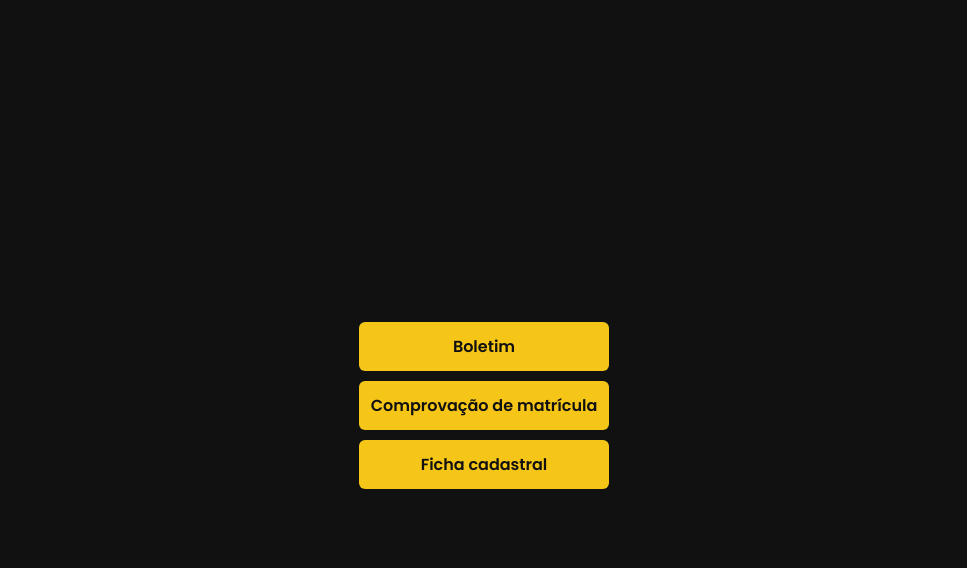
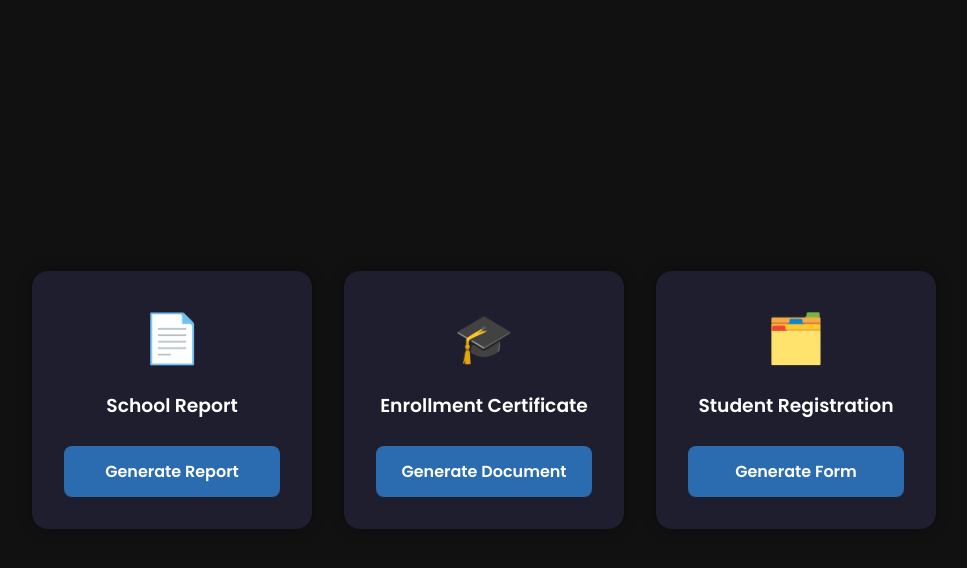
Before and after one commit to EduardoRibeiroOl/Student-page, a Flask app: page /reports in a window 1280 px wide. Shown: the top 568 px of the page, without its empty margins (156-1123 px from the left). Run offline with Flask 3, Linux system fonts and the light colour scheme.

Commit message:
salvar por causa do pc

```diff
--- a/app.py
+++ b/app.py
@@ -7,6 +7,7 @@ from reportlab.pdfgen import canvas
 from reportlab.lib.styles import getSampleStyleSheet, ParagraphStyle
 from reportlab.platypus import SimpleDocTemplate, Paragraph, Spacer, Table, TableStyle
 from reportlab.lib import colors
+import io
 
 import datetime
 import mysql.connector
@@ -28,7 +29,8 @@ Session(app)
 
 @app.route("/")
 def route():
-    return render_template("homepage.html")
+    return redirect("/reports")
+   # return render_template("homepage.html")
 
 
 @app.route("/home")
@@ -112,11 +114,29 @@ def reports():
 
         if request.form.get("registration") == "registration":
 
-            return redirect("/studantpage")
+            folder = "pdf"
+            caminho_pdf = os.path.join(folder, "relatorio.pdf")
+
+
+            doc = canvas.Canvas(caminho_pdf)
+            doc.drawCentredString(250, 750, "Relatório de Estudos")
+            doc.setFont("Helvetica-Bold", 14)
+            doc.drawString(100, 700, "Este PDF foi gerado e salvo diretamente no servidor.")
+            doc.save()
+
+            return send_file(
+                caminho_pdf,
+                as_attachment=True,
+                download_name="relatorio.pdf",
+                mimetype="application/pdf"
+            )
+
+        return redirect("/reports")
 
         if request.form.get("card") == "card":
 
             return redirect("/studantpage")
+
 
     return render_template("reports.html")
 
--- a/templates/reports.html
+++ b/templates/reports.html
@@ -1,21 +1,79 @@
 {% extends "layout.html" %}
-
 
 {% block title %}
     Reports
 {% endblock %}
 
 {% block main %}
+    <style>
+        .report-container {
+            display: flex;
+            flex-wrap: wrap;
+            justify-content: center;
+            gap: 2rem;
+            padding: 2rem;
+        }
+
+        .report-card {
+            background: #1e1e2f;
+            border-radius: 1rem;
+            padding: 2rem;
+            width: 280px;
+            box-shadow: 0 0 15px rgba(0, 0, 0, 0.3);
+            text-align: center;
+            transition: transform 0.2s ease;
+        }
+
+        .report-card:hover {
+            transform: translateY(-5px);
+        }
+
+        .report-card h3 {
+            color: #fff;
+            margin-bottom: 1rem;
+        }
+
+        .report-card button {
+            background: #2b6cb0;
+            color: white;
+            border: none;
+            padding: 0.8rem 1.5rem;
+            font-size: 1rem;
+            border-radius: 0.5rem;
+            cursor: pointer;
+            transition: background 0.2s ease;
+        }
+
+        .report-card button:hover {
+            background: #3182ce;
+        }
+
+        .report-icon {
+            font-size: 3rem;
+            color: #4fd1c5;
+            margin-bottom: 1rem;
+        }
+    </style>
+
     <form method="post" action="/reports">
-        <div>
-            <button type="submit" name="bulletin" value="bulletin">Boletim</button>
-        </div>
-        <div>
-            <button type="submit" name="registration" value="registration">Comprovação de matrícula</button>
-        </div>
-        <div>
-            <button type="submit" name="card" value="card">Ficha cadastral</button>
+        <div class="report-container">
+            <div class="report-card">
+                <div class="report-icon">📄</div>
+                <h3>School Report</h3>
+                <button type="submit" name="bulletin" value="bulletin">Generate Report</button>
+            </div>
+
+            <div class="report-card">
+                <div class="report-icon">🎓</div>
+                <h3>Enrollment Certificate</h3>
+                <button type="submit" name="registration" value="registration">Generate Document</button>
+            </div>
+
+            <div class="report-card">
+                <div class="report-icon">🗂️</div>
+                <h3>Student Registration</h3>
+                <button type="submit" name="card" value="card">Generate Form</button>
+            </div>
         </div>
     </form>
-
 {% endblock %}
--- a/templates/studantpage.html
+++ b/templates/studantpage.html
@@ -10,7 +10,6 @@
 </head>
 <body>
 
-    <!-- Barra de navegação -->
     <div class="navbar">
         <div class="logo">LUMINA</div>
         <div class="nav-links">
@@ -21,17 +20,14 @@
             <a href="#">Status</a>
 
         </div>
-        <!--<a href="/login" class="cta-button">Entrar</a>-->
 
     </div>
 
-    <!-- Corpo principal com blocos -->
     <div class="main">
         <h1>Welcome</h1>
           Where passion meets purpose — explore ideas, build knowledge, and shape the future.</p>
       </div>
 
-    <!-- Rodapé para imagens -->
     <footer class="footer">
         <div class="footer-container">
           <div class="footer-left">
```
Also changed, not shown: 3 other files.
